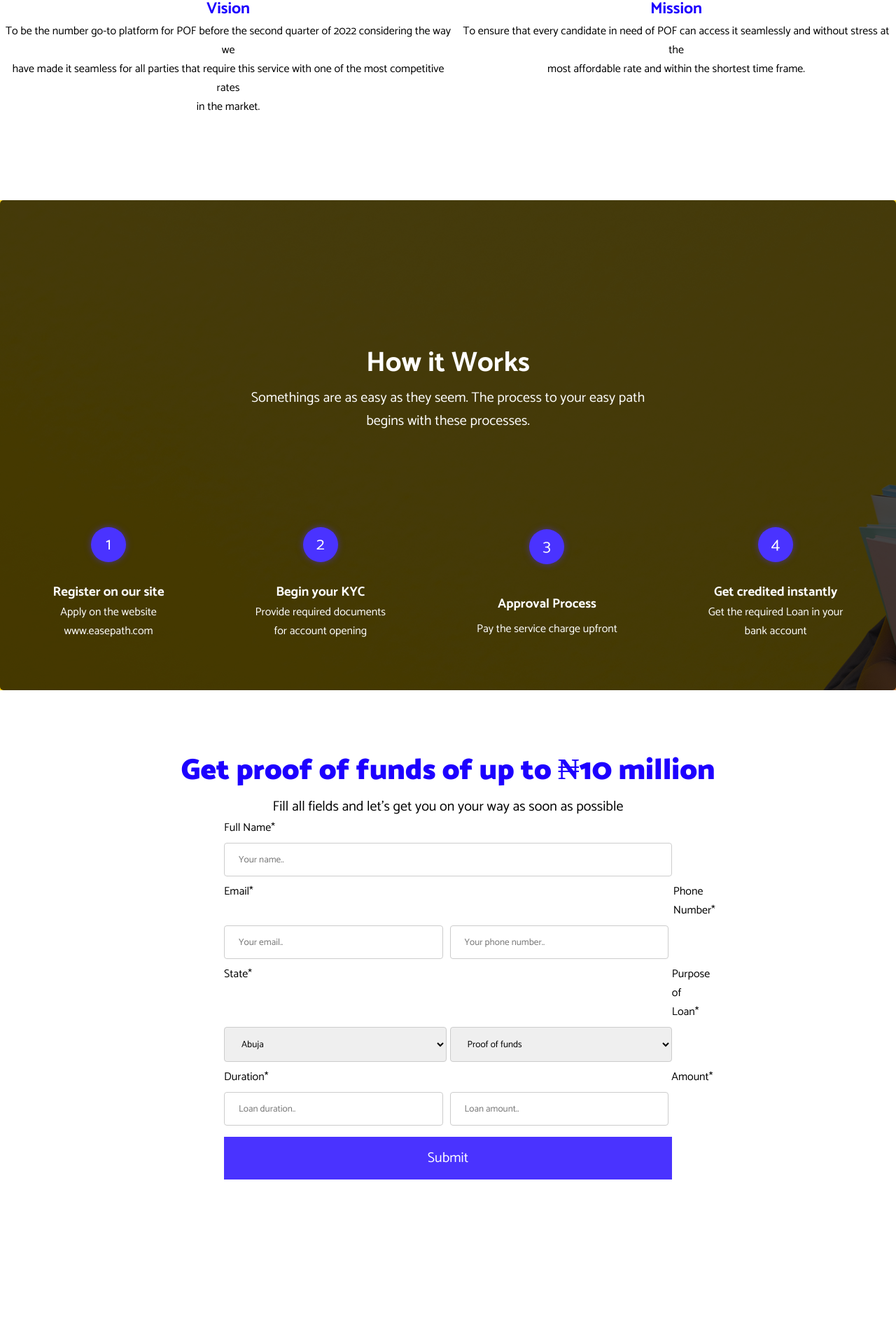
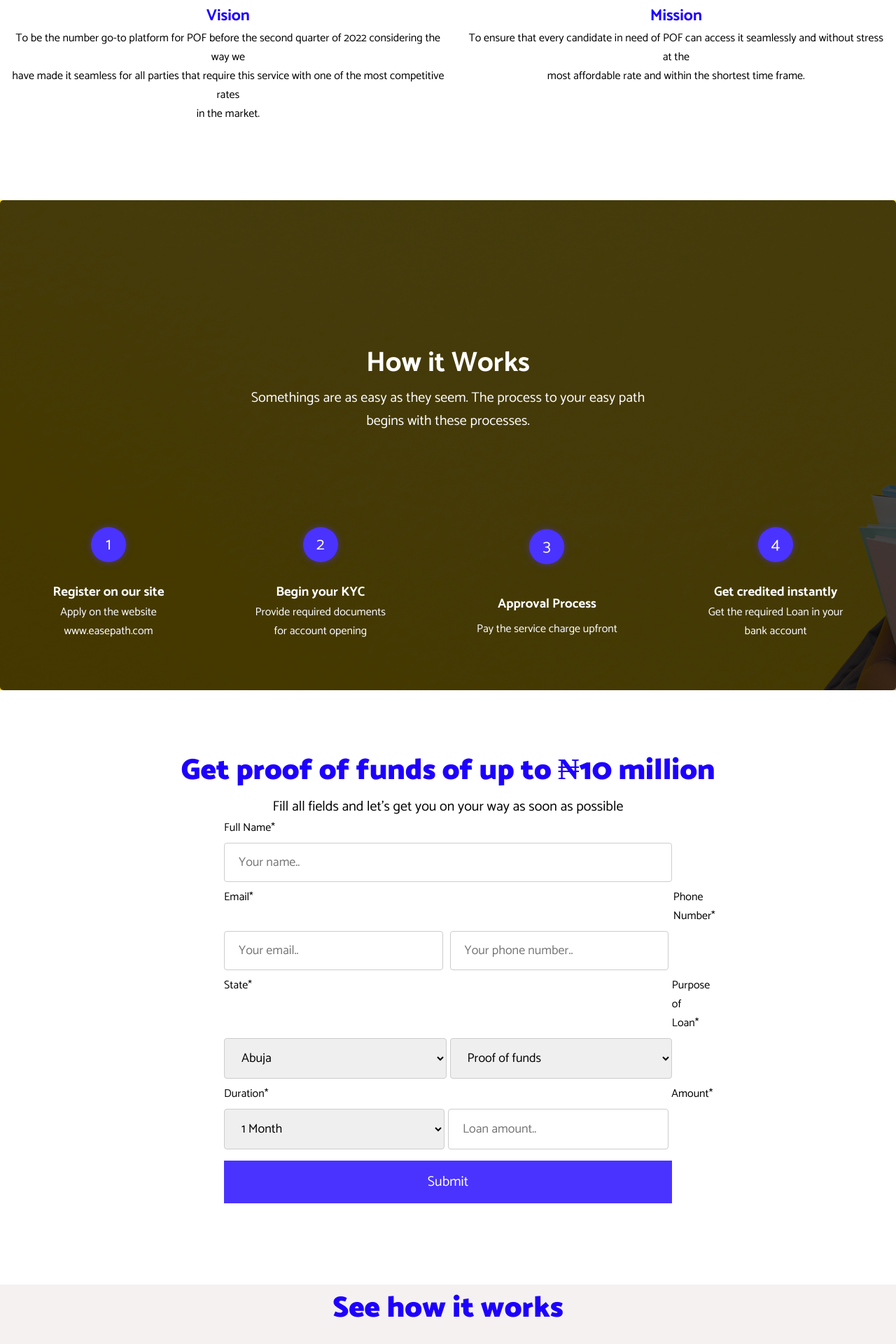
Before and after one commit to Julianah253/EasePath, a React (Create React App) app: page / in a window 1280 px wide. Shown: the part 2209-4129 px from the top of the page at 70% size. Before the commit the page ends 3902 px from the top, so only its background shows below. Built offline with nearby package versions, Linux system fonts and the light colour scheme.

Commit message:
paddingadded

```diff
--- a/src/components/about/about.css
+++ b/src/components/about/about.css
@@ -51,17 +51,23 @@
   padding-top: 60px;
 }
 
+.vision {
+  padding: 10px;
+}
+
+.mission {
+  padding: 10px;
+}
+
 .vision:hover {
   box-shadow: 0px 4px 8px 0px rgba(58, 57, 57, 0.2);
   border-bottom: 3px solid blue;
-  padding: 10px;
   cursor: pointer;
 }
 
 .mission:hover {
   box-shadow: 0px 4px 8px 0px rgba(58, 57, 57, 0.2);
   border-bottom: 3px solid blue;
-  padding: 10px;
   cursor: pointer;
 }
 
--- a/src/components/about/about.scss
+++ b/src/components/about/about.scss
@@ -76,12 +76,20 @@
     height: 600px;
     padding-top: 60px;
 }
+.vision
+{
+    padding: 10px;
+}
+
+.mission
+{
+    padding: 10px;
+}
 
 .vision:hover
 {
     box-shadow: 0px 4px 8px 0px rgba(58, 57, 57, 0.2);
     border-bottom: 3px solid blue;
-    padding: 10px;
     cursor: pointer;
 }
 
@@ -89,7 +97,6 @@
 {
     box-shadow: 0px 4px 8px 0px rgba(58, 57, 57, 0.2);
     border-bottom: 3px solid blue;
-    padding: 10px;
     cursor: pointer;
 }
 
--- a/src/components/form/Form.jsx
+++ b/src/components/form/Form.jsx
@@ -52,13 +52,25 @@ const Form = () => {
                 <label for="amount">Amount*</label><br/>
             </div>
             <div className="formlayout3" style={{display:'flex', gap: '5px'}}>
-                <input type="text" id="duration" name="duration" placeholder="Loan duration.."/><br/>
+                <select>
+                    <option> 1 Month </option>
+                    <option> 2 Months </option>
+                    <option> 3 Months </option>
+                    <option> 4 Months </option>
+                    <option> 5 Months </option>
+                    <option> 6 Months </option>
+                    <option> Other </option>
+                </select>
                 <input type="text" id="amount" name="amount" placeholder="Loan amount.."/><br/>
             </div>
 
             <input type="submit" value="Submit" style={{fontSize: '20px'}}/>
          </form>
          </div>
+         <br/><br/><br/><br/>
+         <section className="howitworks" style={{width: '100%', backgroundColor: '#f5f1f1', height: '400px'}}>
+            <h1 style={{color: '#1d00ff', fontSize: '42px', textAlign: 'center', fontWeight: '900', display: 'grid', alignItems:'center', alignContent:'center', justifyItems: 'center', justifyContent: 'center'}}> See how it works </h1>
+         </section>
     </div>
   )
 }
--- a/src/components/form/form.css
+++ b/src/components/form/form.css
@@ -6,6 +6,7 @@ input[type=text], select {
   border: 1px solid #ccc;
   border-radius: 4px;
   box-sizing: border-box;
+  font-size: 18px;
 }
 
 input[type=submit] {
--- a/src/components/form/form.scss
+++ b/src/components/form/form.scss
@@ -6,6 +6,7 @@ input[type=text], select {
     border: 1px solid #ccc;
     border-radius: 4px;
     box-sizing: border-box;
+    font-size: 18px;
   }
   input[type=submit] {
     width: 100%;
```
Also changed, not shown: 2 other files (tests, documents, lock files or other folders).
